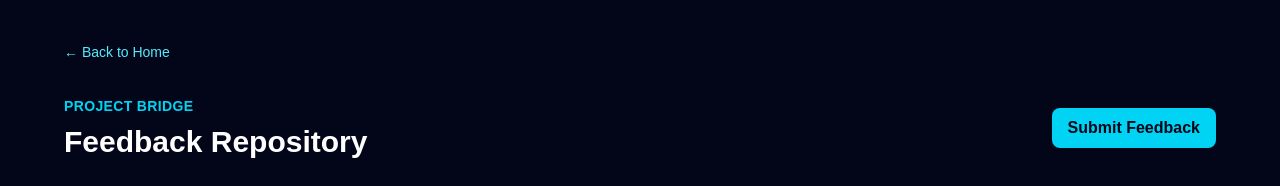
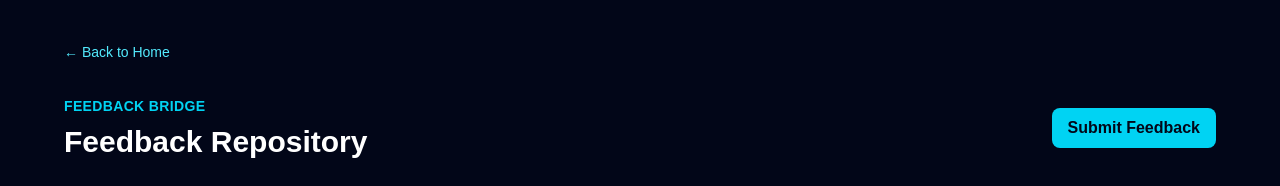
Before and after one commit to kumakichi3173/Nurtura, a Next.js app in the folder feedback-bridge/: page /feedback in a window 1280 px wide. Shown: the top 186 px of the page. Built offline with nearby package versions, Linux system fonts and the light colour scheme; no server answers; the database is empty.

Commit message:
Prepare feedback platform clone for portfolio demo

```diff
--- a/feedback-bridge/src/app/feedback/page.tsx
+++ b/feedback-bridge/src/app/feedback/page.tsx
@@ -40,7 +40,7 @@ export default async function FeedbackListPage() {
         <div className="mt-8 mb-8 flex items-center justify-between">
           <div>
             <p className="text-sm font-semibold uppercase tracking-wide text-cyan-400">
-              Project Bridge
+              Feedback Bridge
             </p>
             <h1 className="mt-2 text-3xl font-bold">Feedback Repository</h1>
           </div>
--- a/feedback-bridge/src/app/page.tsx
+++ b/feedback-bridge/src/app/page.tsx
@@ -32,7 +32,7 @@ export default function Home() {
     <main className="min-h-screen bg-slate-950 text-white">
       <div className="mx-auto max-w-6xl px-6 py-16">
         <p className="mb-4 text-sm font-semibold uppercase tracking-wide text-cyan-400">
-          SignalOps / Feedback Bridge
+          Nurtura / Feedback Bridge
         </p>
 
         <h1 className="max-w-3xl text-5xl font-bold tracking-tight">
```
Also changed, not shown: 1 other file (tests, documents, lock files or other folders).
